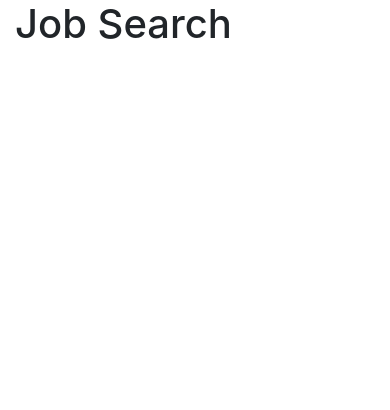
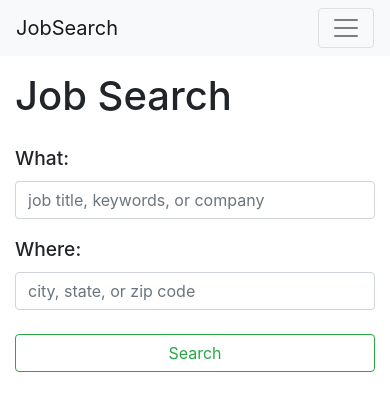
Before and after one commit to mectwork/react-job-search, a React (Create React App) app in the folder app/: page / in a window 390 px wide. Shown: the top 410 px of the page. Built offline with nearby package versions, Linux system fonts and the light colour scheme.

Commit message:
Added Search Form

```diff
--- a/app/public/index.html
+++ b/app/public/index.html
@@ -10,6 +10,8 @@
   <link rel="shortcut icon" href="%PUBLIC_URL%/favicon.ico">
   <link rel="stylesheet" href="https://stackpath.bootstrapcdn.com/bootstrap/4.1.3/css/bootstrap.min.css" integrity="sha384-MCw98/SFnGE8fJT3GXwEOngsV7Zt27NXFoaoApmYm81iuXoPkFOJwJ8ERdknLPMO"
     crossorigin="anonymous">
+  <link rel="stylesheet" href="https://use.fontawesome.com/releases/v5.3.1/css/all.css" integrity="sha384-mzrmE5qonljUremFsqc01SB46JvROS7bZs3IO2EmfFsd15uHvIt+Y8vEf7N7fWAU"
+    crossorigin="anonymous">
 
   <title>React Job Search | Indeed</title>
 </head>
@@ -20,6 +22,12 @@
   </noscript>
   <div id="root"></div>
 
+  <script src="https://code.jquery.com/jquery-3.3.1.slim.min.js" integrity="sha384-q8i/X+965DzO0rT7abK41JStQIAqVgRVzpbzo5smXKp4YfRvH+8abtTE1Pi6jizo"
+    crossorigin="anonymous"></script>
+  <script src="https://cdnjs.cloudflare.com/ajax/libs/popper.js/1.14.3/umd/popper.min.js" integrity="sha384-ZMP7rVo3mIykV+2+9J3UJ46jBk0WLaUAdn689aCwoqbBJiSnjAK/l8WvCWPIPm49"
+    crossorigin="anonymous"></script>
+  <script src="https://stackpath.bootstrapcdn.com/bootstrap/4.1.3/js/bootstrap.min.js" integrity="sha384-ChfqqxuZUCnJSK3+MXmPNIyE6ZbWh2IMqE241rYiqJxyMiZ6OW/JmZQ5stwEULTy"
+    crossorigin="anonymous"></script>
 </body>
 
 </html>
--- /dev/null
+++ b/app/src/App.css
@@ -0,0 +1,4 @@
+#search-job label {
+  font-size: 1.2rem !important;
+  font-weight: 500;
+}
--- a/app/src/App.js
+++ b/app/src/App.js
@@ -1,11 +1,16 @@
 import React, { Component } from "react";
+import './App.css';
+import Navbar from "./components/layout/Navbar";
+import SearchForm from "./components/search/SearchForm";
 
 class App extends Component {
   render() {
     return (
       <React.Fragment>
+        <Navbar />
         <div className="container">
           <h1>Job Search</h1>
+          <SearchForm />
         </div>
       </React.Fragment>
     );
--- /dev/null
+++ b/app/src/components/layout/Navbar.js
@@ -0,0 +1,37 @@
+import React from "react";
+
+const Navbar = () => {
+  return (
+    <React.Fragment>
+      <nav className="navbar navbar-expand-lg navbar-light bg-light mb-3">
+        <a className="navbar-brand" href="#!">
+          JobSearch
+        </a>
+        <button
+          className="navbar-toggler"
+          type="button"
+          data-toggle="collapse"
+          data-target="#!navbarSupportedContent"
+          aria-controls="navbarSupportedContent"
+          aria-expanded="false"
+          aria-label="Toggle navigation"
+        >
+          <span className="navbar-toggler-icon" />
+        </button>
+
+        <div className="collapse navbar-collapse" id="navbarSupportedContent">
+          <ul className="navbar-nav mr-auto">
+            <li className="nav-item active">
+              <a className="nav-link" href="#!">
+                <i class="fas fa-search" /> Find Jobs
+                <span className="sr-only">(current)</span>
+              </a>
+            </li>
+          </ul>
+        </div>
+      </nav>
+    </React.Fragment>
+  );
+};
+
+export default Navbar;
--- /dev/null
+++ b/app/src/components/search/SearchForm.js
@@ -0,0 +1,41 @@
+import React, { Component } from "react";
+
+export default class SearchForm extends Component {
+  render() {
+    return (
+      <form className="row mt-4" id="search-job">
+        <div class="input-group">
+          <div className="col-md-5 mb-3">
+            <label htmlFor="what">What:</label>
+            <input
+              className="form-control"
+              type="search"
+              id="what"
+              name="what"
+              placeholder="job title, keywords, or company"
+              aria-label="What"
+            />
+          </div>
+          <div className="col-md-5 mb-3">
+            <label htmlFor="where">Where:</label>
+            <input
+              className="form-control"
+              type="search"
+              placeholder="city, state, or zip code"
+              aria-label="Search"
+              id="where"
+            />
+          </div>
+          <div className="col-md-2 mb-3 mt-2">
+            <button
+              className="btn btn-block btn-outline-success"
+              type="submit"
+            >
+              Search
+            </button>
+          </div>
+        </div>
+      </form>
+    );
+  }
+}
```
